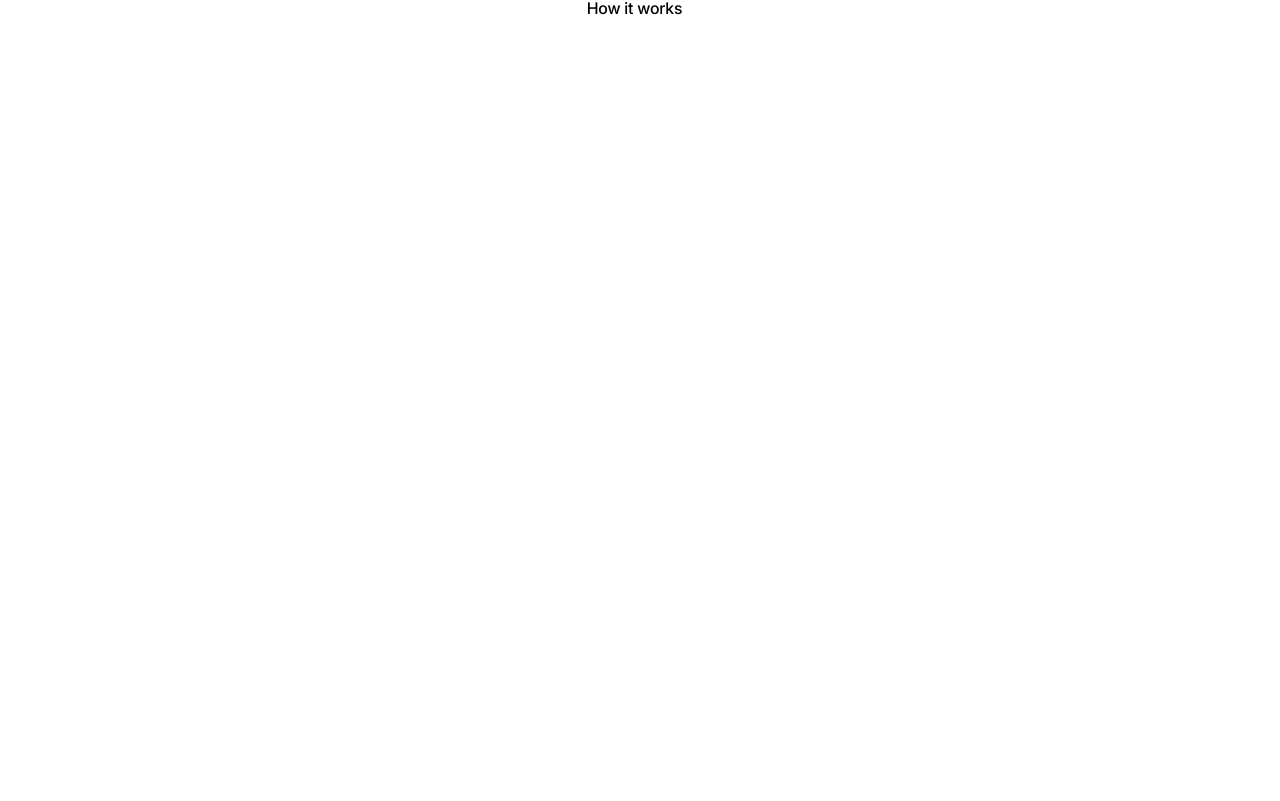
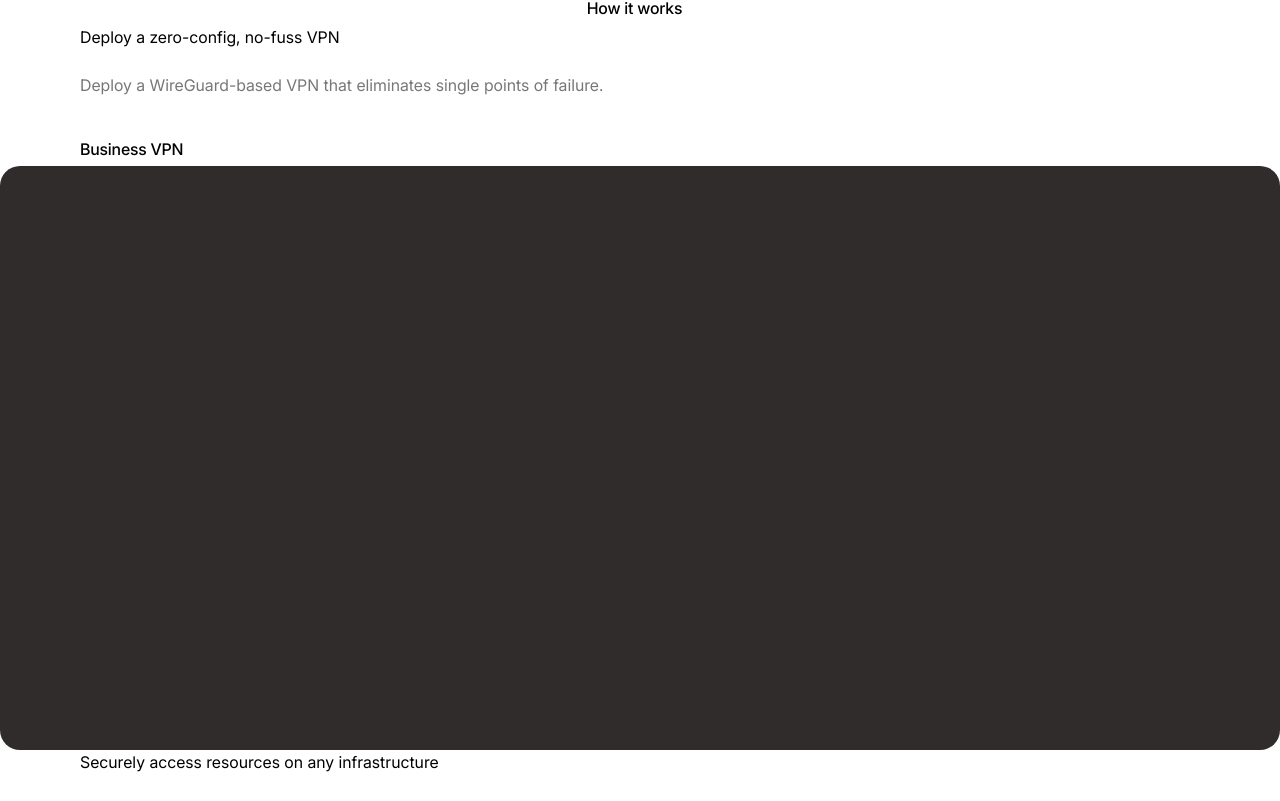
Before and after one commit to vkastanenka/Tailscale, a Next.js app: page / in a window 1280 px wide. Shown: the part 1379-2180 px from the top of the page. Before the commit the page ends 1404 px from the top, so only its background shows below. Built offline with nearby package versions, Linux system fonts and the light colour scheme.

Commit message:
added feature section

```diff
--- a/app/page.tsx
+++ b/app/page.tsx
@@ -1,5 +1,8 @@
 // Components
 import Button from './components/button'
+
+// Types
+import { HTMLAttributes } from 'react'
 
 // Utilities
 import cx from 'classnames'
@@ -10,7 +13,26 @@ export default function Home() {
       {/* Hero */}
       <Hero />
       <HowItWorks />
-      {/* Features */}
+      <Feature
+        heading={`Deploy a zero-config, no-fuss VPN`}
+        subheading={`Deploy a WireGuard-based VPN that eliminates single points of failure.`}
+        buttonText={`Business VPN`}
+      />
+      <Feature
+        heading={`Securely access resources on any infrastructure`}
+        subheading={`Granularly segment your network to ensure the right users get access to the right resources.`}
+        buttonText={`Remote Access`}
+      />
+      <Feature
+        heading={`Unlock site-to-site networking`}
+        subheading={`Connect clouds, VPCs, and on-premises networks without opening firewall ports with NAT traversal.`}
+        buttonText={`Site-to-Site Networking`}
+      />
+      <Feature
+        heading={`Tailscale for Enterprise`}
+        subheading={`Gain the tools to protect enterprises of any scale with automated user onboarding, SSH session recording, and audit log streaming.`}
+        buttonText={`Enterprise`}
+      />
       {/* Integrations */}
       {/* CTA */}
       {/* Testimonials */}
@@ -297,3 +319,78 @@ const HowItWorks = ({ ...props }): JSX.Element => {
     </section>
   )
 }
+
+const Feature = ({
+  heading,
+  subheading,
+  buttonText,
+  ...props
+}: {
+  heading: string
+  subheading: string
+  buttonText: string
+} & HTMLAttributes<HTMLDivElement>): JSX.Element => {
+  return (
+    <section
+      className={cx('overflow-hidden', 'p-top-0', 'p-bottom-190')}
+      {...props}
+    >
+      <div className={cx('space-y-8', 'md:!space-y-20', 'container')}>
+        <div
+          className={cx('text-left', 'mx-0')}
+          style={{ transform: 'translateX(40px) translateZ(0px)' }}
+        >
+          <h2
+            className={cx(
+              't-h3',
+              'text-black',
+              'mb-3',
+              'md:mb-6',
+              'max-w-[800px]'
+            )}
+          >
+            {heading}
+          </h2>
+          <div
+            className={cx(
+              't-b18',
+              'text-body-black',
+              'mb-5',
+              'lg:mb-10',
+              'max-w-[750px]'
+            )}
+          >
+            <div className={cx('content-prose')}>
+              <p>{subheading}</p>
+            </div>
+          </div>
+          <div className={cx('w-full', 'xs:w-auto', 'flex', 'justify-start')}>
+            <div
+              className={cx(
+                'flex',
+                'w-full',
+                'flex-col',
+                'gap-y-4',
+                'xs:w-auto',
+                'xs:flex-row',
+                'xs:items-center',
+                'xs:space-x-5',
+                'md:space-x-[30px]'
+              )}
+            >
+              <Button variant="underlined">{buttonText}</Button>
+            </div>
+          </div>
+        </div>
+      </div>
+      <div
+        className={cx(
+          'bg-heading-black',
+          'rounded-[20px]',
+          'w-[1280px]',
+          'h-[584px]'
+        )}
+      ></div>
+    </section>
+  )
+}
```
